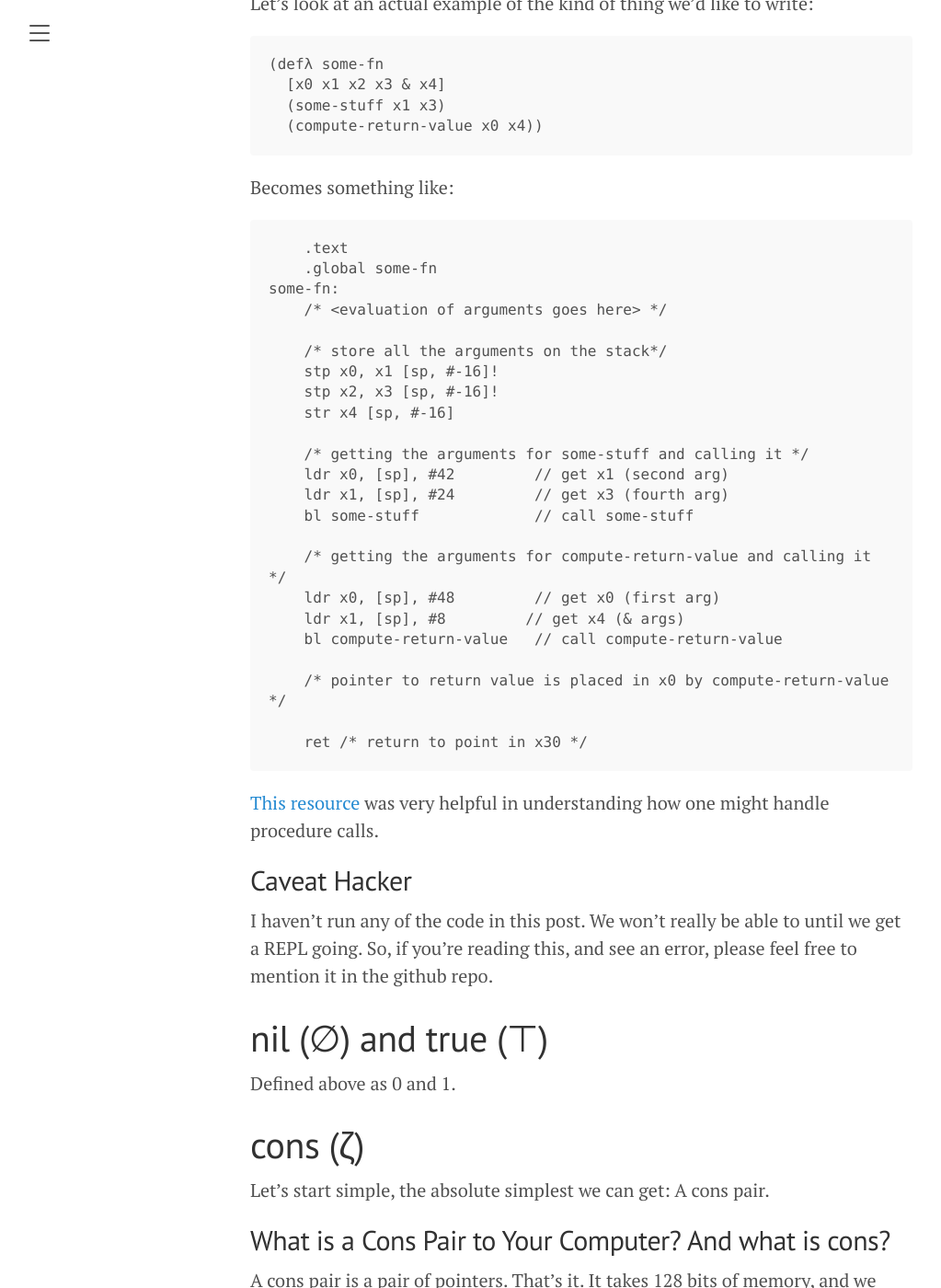
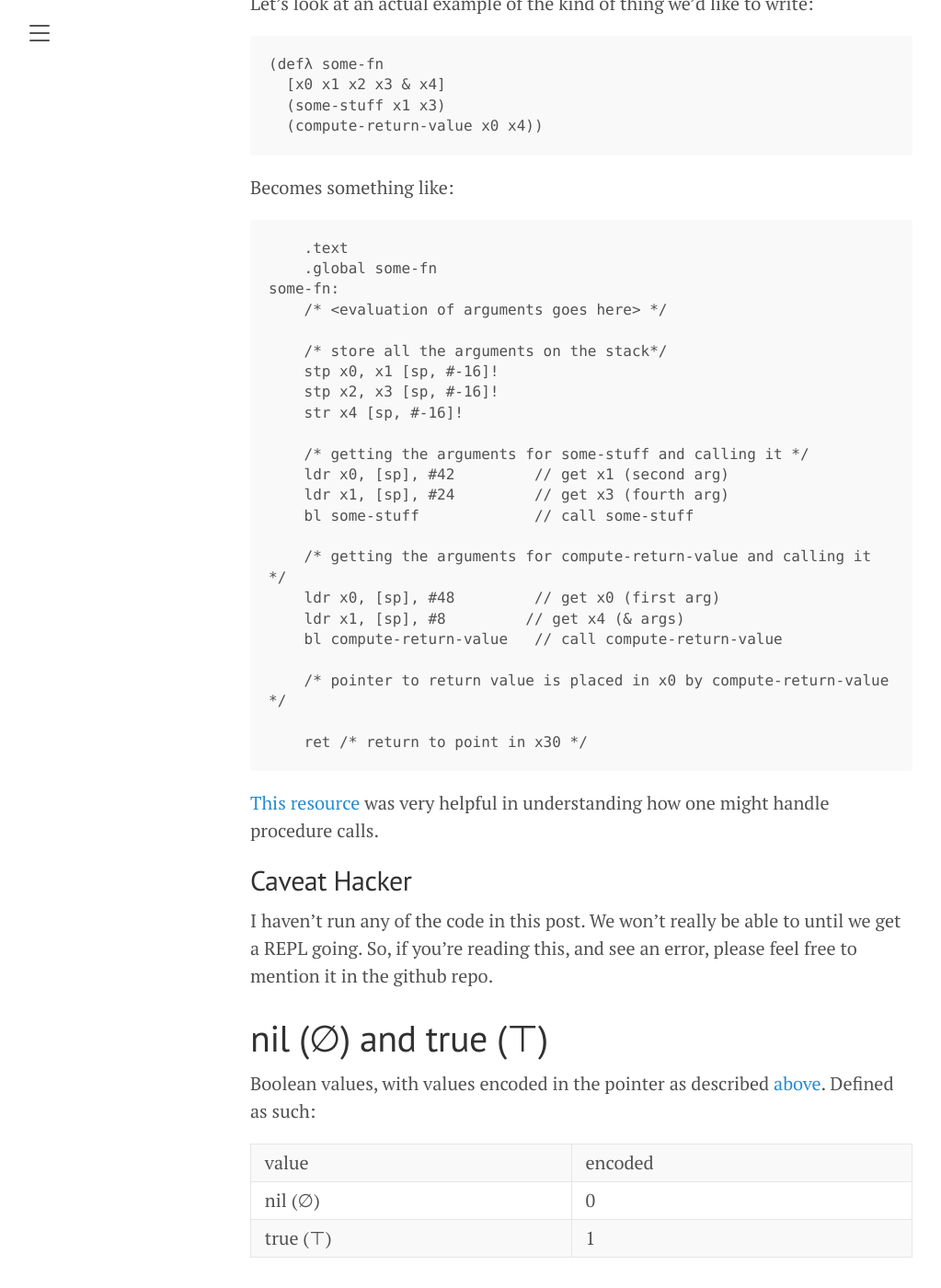
Before and after one commit to acgollapalli/KING-blog, a Jekyll site: the page built from _posts/2022-10-19-defλ.md, in a window 1280 px wide and 1400 px high, scrolled down 4492 px. Shown: the whole window at 92% size, without its empty margins (8-1031 px from the left). Built offline with Jekyll 4.4.1, drawn with Linux system fonts in a browser that asks for light colours.

Commit message:
better boolean explanation

```diff
--- a/_posts/2022-10-19-defλ.md
+++ b/_posts/2022-10-19-defλ.md
@@ -220,7 +220,7 @@ Becomes something like:
         /* store all the arguments on the stack*/
         stp x0, x1 [sp, #-16]!
         stp x2, x3 [sp, #-16]!
-        str x4 [sp, #-16]
+        str x4 [sp, #-16]!
 
         /* getting the arguments for some-stuff and calling it */
         ldr x0, [sp], #42         // get x1 (second arg)
@@ -246,7 +246,35 @@ I haven&rsquo;t run any of the code in this post. We won&rsquo;t really be able
 
 # nil (∅) and true (⊤)
 
-Defined above as 0 and 1.
+Boolean values, with values encoded in the pointer as described [above](#orged2b85c). Defined as such:
+
+<!-- This HTML table template is generated by emacs 27.1 -->
+<table border="1">
+  <tr>
+    <td align="left" valign="top">
+      &nbsp;value&nbsp;&nbsp;&nbsp;&nbsp;
+    </td>
+    <td align="left" valign="top">
+      &nbsp;encoded&nbsp;&nbsp;
+    </td>
+  </tr>
+  <tr>
+    <td align="left" valign="top">
+      &nbsp;nil&nbsp;(∅)&nbsp;&nbsp;
+    </td>
+    <td align="left" valign="top">
+      &nbsp;0&nbsp;&nbsp;&nbsp;&nbsp;&nbsp;&nbsp;&nbsp;&nbsp;
+    </td>
+  </tr>
+  <tr>
+    <td align="left" valign="top">
+      &nbsp;true&nbsp;(⊤)&nbsp;
+    </td>
+    <td align="left" valign="top">
+      &nbsp;1&nbsp;&nbsp;&nbsp;&nbsp;&nbsp;&nbsp;&nbsp;&nbsp;
+    </td>
+  </tr>
+</table>
 
 
 # cons (ζ)
```
Also changed, not shown: posts/defλ.org (+9 -1 lines).
